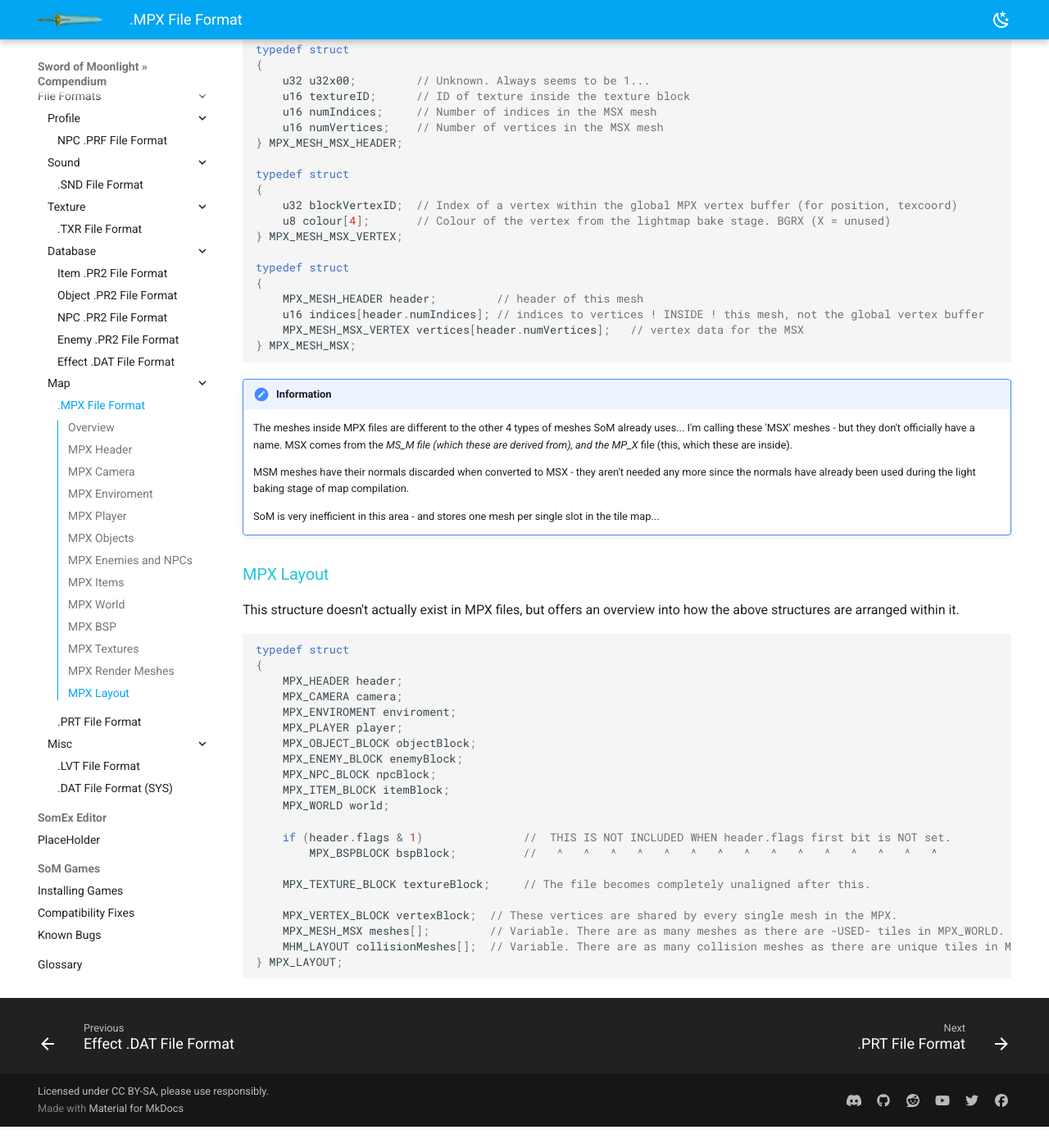
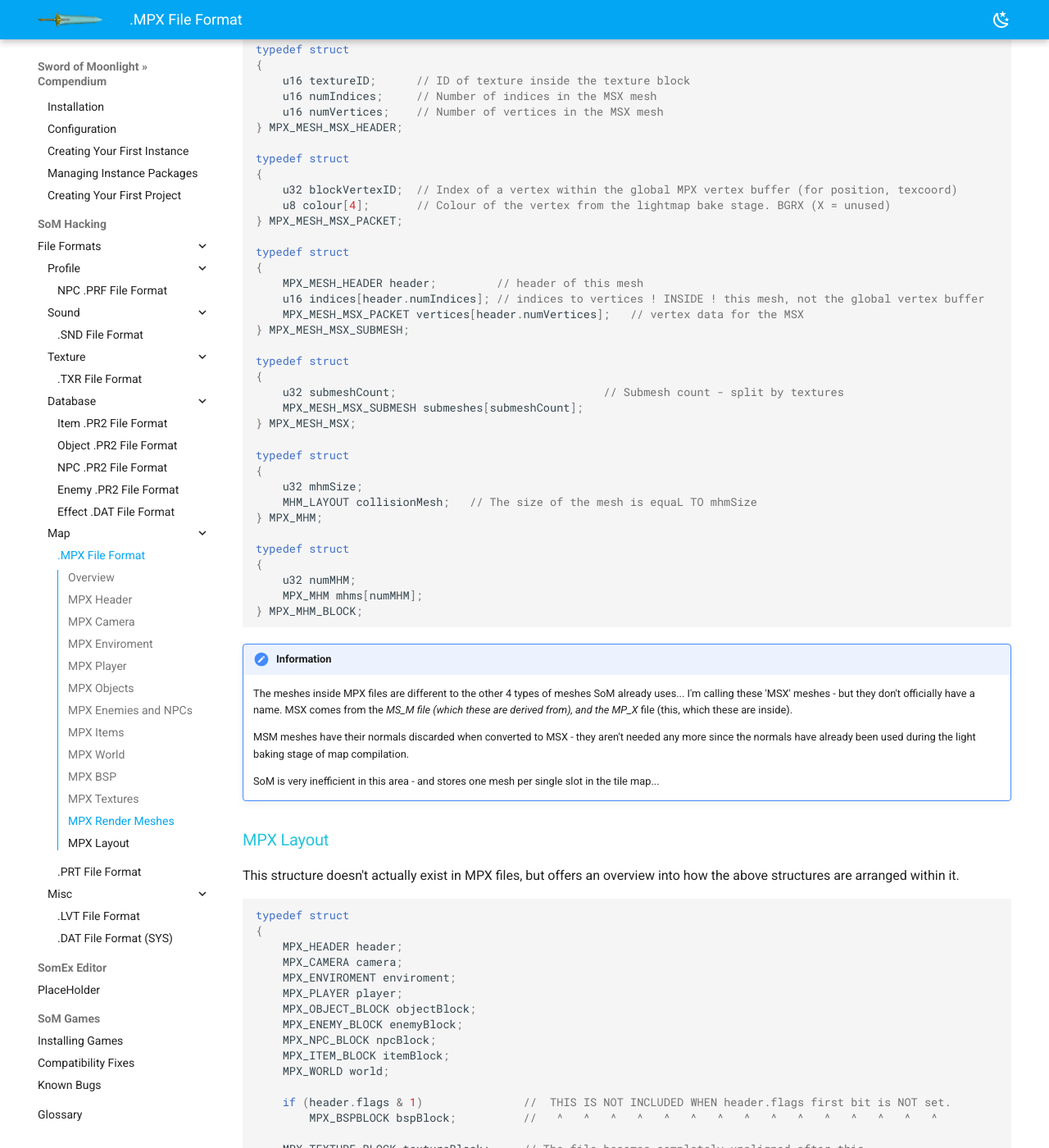
Before and after one commit to Sword-of-Moonlight/docs-of-moonlight, an MkDocs documentation site: the page built from source/docs/editor/ff/map-mpx-file-format.md, in a window 1280 px wide and 1400 px high, scrolled down 6015 px. Shown: the whole window at 82% size. Built offline with MkDocs 1.6.1 and Material for MkDocs 9.7.7, drawn with Linux system fonts in a browser that asks for light colours; before the commit the page ends 7389 px from its top, so only the background shows below that; some of the changed text lies outside the part shown.

Commit message:
Update map-mpx-file-format.md

````diff
--- a/source/docs/editor/ff/map-mpx-file-format.md
+++ b/source/docs/editor/ff/map-mpx-file-format.md
@@ -272,7 +272,6 @@ typedef struct
 
 typedef struct
 {
-    u32 u32x00;         // Unknown. Always seems to be 1...
     u16 textureID;      // ID of texture inside the texture block
     u16 numIndices;     // Number of indices in the MSX mesh
     u16 numVertices;    // Number of vertices in the MSX mesh
@@ -282,14 +281,33 @@ typedef struct
 {
     u32 blockVertexID;  // Index of a vertex within the global MPX vertex buffer (for position, texcoord)
     u8 colour[4];       // Colour of the vertex from the lightmap bake stage. BGRX (X = unused)
-} MPX_MESH_MSX_VERTEX;
+} MPX_MESH_MSX_PACKET;
 
 typedef struct
 {
     MPX_MESH_HEADER header;         // header of this mesh
     u16 indices[header.numIndices]; // indices to vertices ! INSIDE ! this mesh, not the global vertex buffer
-    MPX_MESH_MSX_VERTEX vertices[header.numVertices];   // vertex data for the MSX
+    MPX_MESH_MSX_PACKET vertices[header.numVertices];   // vertex data for the MSX
+} MPX_MESH_MSX_SUBMESH;
+
+typedef struct
+{
+    u32 submeshCount;                               // Submesh count - split by textures
+    MPX_MESH_MSX_SUBMESH submeshes[submeshCount];
 } MPX_MESH_MSX;
+
+typedef struct
+{
+    u32 mhmSize;
+    MHM_LAYOUT collisionMesh;   // The size of the mesh is equaL TO mhmSize
+} MPX_MHM;
+
+typedef struct
+{
+    u32 numMHM;
+    MPX_MHM mhms[numMHM];
+} MPX_MHM_BLOCK;
+
 ```
 !!! information
     The meshes inside MPX files are different to the other 4 types of meshes SoM already uses... I'm calling these 'MSX' meshes - but they don't officially have a name. MSX comes from the _MS_M file (which these are derived from), and the MP_X_ file (this, which these are inside).
@@ -323,6 +341,6 @@ typedef struct
 
     MPX_VERTEX_BLOCK vertexBlock;  // These vertices are shared by every single mesh in the MPX.
     MPX_MESH_MSX meshes[];         // Variable. There are as many meshes as there are -USED- tiles in MPX_WORLD.
-    MHM_LAYOUT collisionMeshes[];  // Variable. There are as many collision meshes as there are unique tiles in MPX_WORLD.
+    MPX_MHM_BLOCK mhmBlock;        // Variable. depends on number of mhms
 } MPX_LAYOUT;
 ```
````
